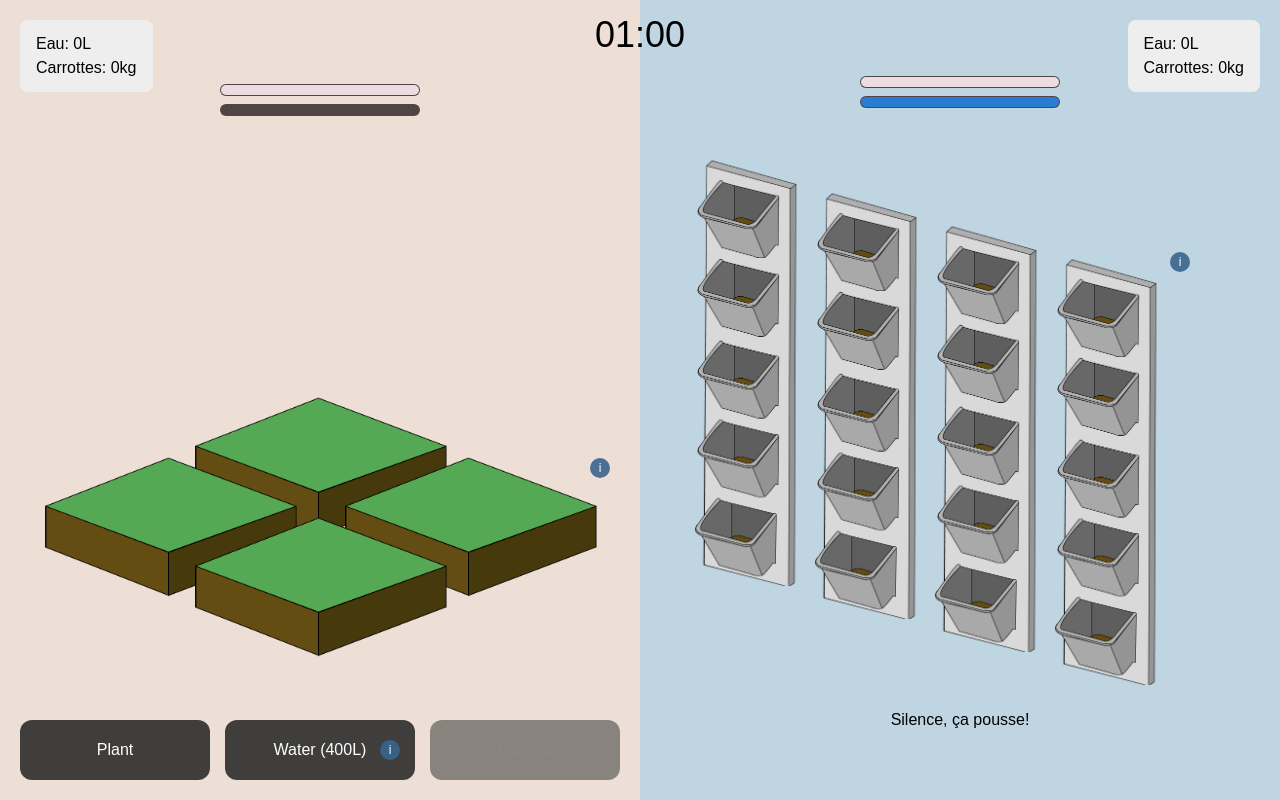
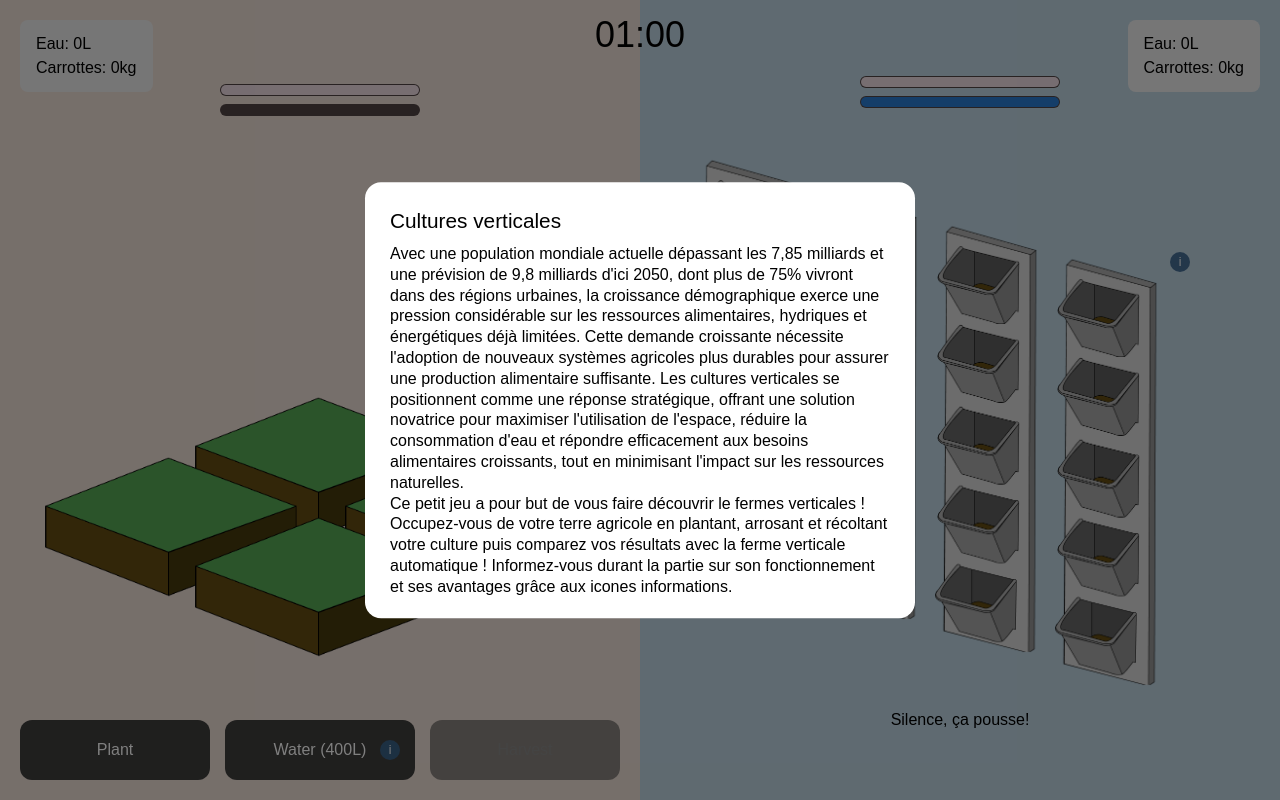
Before and after one commit to quentinguidee/farmup, a React (Vite) app: page / in a window 1280 px wide. Built offline with nearby package versions, Linux system fonts and the light colour scheme; no server answers.

Commit message:
Game loop
Signed-off-by: Quentin Guidée <git@arra.red>

```diff
--- a/src/App.tsx
+++ b/src/App.tsx
@@ -17,9 +17,11 @@ import "./styles/asset.css";
 import "./styles/notification.css";
 import "./styles/popup.css";
 import "./styles/info.css";
+import Popup from "./components/Popup";
 
 export default function App() {
     const [running, setRunning] = useState(false);
+    const [end, setEnd] = useState(false);
 
     const [state, setState] = useState<State>("state0");
     const [stateVertical, setStateVertical] = useState<State>("state0");
@@ -76,7 +78,7 @@ export default function App() {
     const plant = () => {
         if (state !== "state0") return;
         setState("state1");
-        if (!running) setRunning(true);
+        // if (!running) setRunning(true);
     };
 
     const water = () => {
@@ -90,6 +92,11 @@ export default function App() {
         setState("state0");
         setTimerHarvest(100);
         setCarrots((p) => p + 1);
+    };
+
+    const onEnd = () => {
+        setRunning(false);
+        setEnd(true);
     };
 
     return (
@@ -106,8 +113,54 @@ export default function App() {
                 onHarvest={harvest}
                 state={state}
             />
-            <Timer running={running} />
+            <Timer running={running} onEnd={onEnd} />
             <Notification />
+            <Popup
+                show={!running && !end}
+                onClose={() => setRunning(true)}
+                title="Cultures verticales"
+            >
+                Avec une population mondiale actuelle dépassant les 7,85
+                milliards et une prévision de 9,8 milliards d'ici 2050, dont
+                plus de 75% vivront dans des régions urbaines, la croissance
+                démographique exerce une pression considérable sur les
+                ressources alimentaires, hydriques et énergétiques déjà
+                limitées. Cette demande croissante nécessite l'adoption de
+                nouveaux systèmes agricoles plus durables pour assurer une
+                production alimentaire suffisante. Les cultures verticales se
+                positionnent comme une réponse stratégique, offrant une solution
+                novatrice pour maximiser l'utilisation de l'espace, réduire la
+                consommation d'eau et répondre efficacement aux besoins
+                alimentaires croissants, tout en minimisant l'impact sur les
+                ressources naturelles.
+                <br />
+                Ce petit jeu a pour but de vous faire découvrir le fermes
+                verticales ! Occupez-vous de votre terre agricole en plantant,
+                arrosant et récoltant votre culture puis comparez vos résultats
+                avec la ferme verticale automatique ! Informez-vous durant la
+                partie sur son fonctionnement et ses avantages grâce aux icones
+                informations.
+            </Popup>
+            <Popup
+                show={end}
+                onClose={() => location.reload()}
+                title="Fin de partie"
+            >
+                <ul>
+                    <li>
+                        Vous avez utilisé {totalWater}L d'eau, contre{" "}
+                        {totalWaterVertical}L pour l'agriculture verticale.
+                    </li>
+                    <li>
+                        Vous avez récolté {carrots * 3}kg de carottes, contre{" "}
+                        {carrotsVertical * 4}kg pour l'agriculture verticale.
+                    </li>
+                    <br />
+                    Merci d’avoir joué et découvert l’utilité des fermes
+                    verticales ! N'hésitez pas à le partager autour de vous pour
+                    sensibiliser à cette solution d'avenir.
+                </ul>
+            </Popup>
             <div className="farms">
                 <ClassicalFarm
                     state={state}
--- a/src/components/Timer.tsx
+++ b/src/components/Timer.tsx
@@ -1,15 +1,23 @@
 import { useEffect, useState } from "react";
 
-export function Timer(props: { running: boolean }) {
+type Props = {
+    running: boolean;
+    onEnd: () => void;
+};
+
+export function Timer(props: Props) {
+    const { running, onEnd } = props;
+
     const [minutes, setMinutes] = useState(1);
     const [seconds, setSeconds] = useState(0);
 
     useEffect(() => {
-        if (!props.running) return;
+        if (!running) return;
         const interval = setInterval(() => {
             if (seconds === 0) {
                 if (minutes === 0) {
                     clearInterval(interval);
+                    onEnd();
                     return;
                 }
                 setSeconds(59);
@@ -19,7 +27,7 @@ export function Timer(props: { running: boolean }) {
             }
         }, 1000);
         return () => clearInterval(interval);
-    }, [minutes, seconds, props.running]);
+    }, [minutes, seconds, running]);
 
     return (
         <div className="timer">
```
